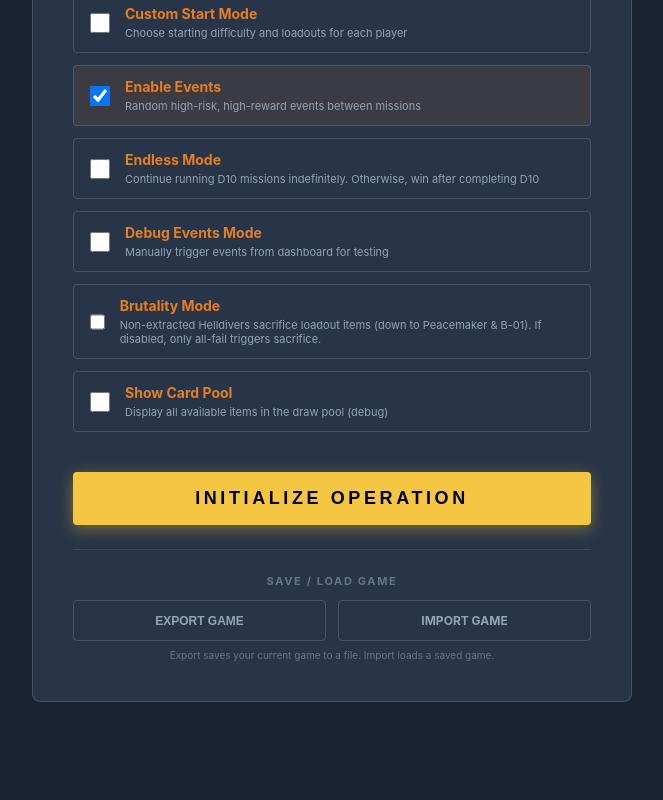
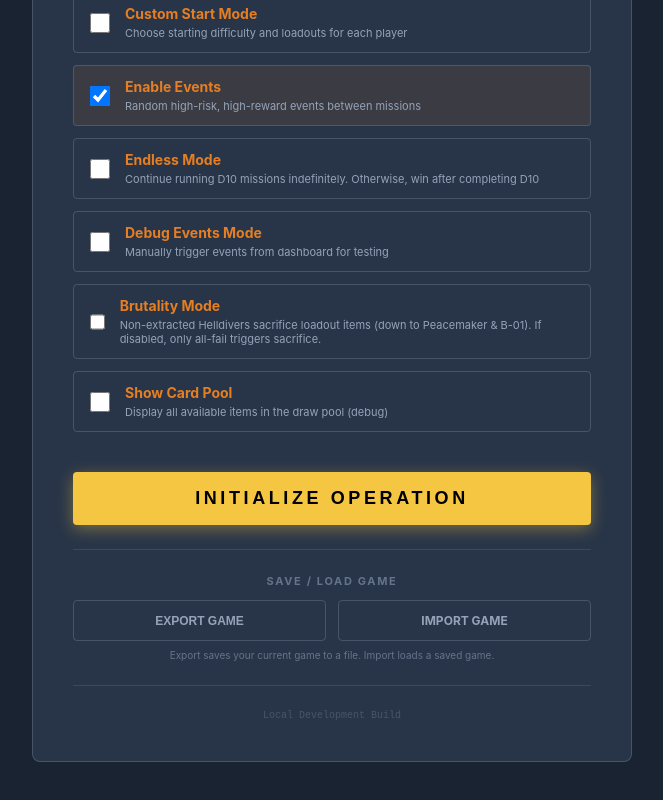
Before and after one commit to TheInsomnolent/helldrafters, a React (Create React App) app: page / in a window 1280 px wide. Shown: the part 1148-1948 px from the top of the page, without its empty margins (308-971 px from the left). Built offline with nearby package versions, Linux system fonts and the light colour scheme; the HTML template or start-up script is replaced by a standard one.

Commit message:
Add deployment id

```diff
--- a/src/App.js
+++ b/src/App.js
@@ -1222,6 +1222,21 @@ export default function HelldiversRoguelite() {
                 Export saves your current game to a file. Import loads a saved game.
               </p>
             </div>
+
+            {/* Build Info */}
+            <div style={{ marginTop: '24px', paddingTop: '24px', borderTop: '1px solid rgba(100, 116, 139, 0.3)', textAlign: 'center' }}>
+              <div style={{ fontSize: '10px', color: '#475569', fontFamily: 'monospace' }}>
+                {process.env.REACT_APP_BUILD_TIME && (
+                  <div>Build: {process.env.REACT_APP_BUILD_TIME}</div>
+                )}
+                {process.env.REACT_APP_COMMIT_SHA && (
+                  <div>Commit: {process.env.REACT_APP_COMMIT_SHA.substring(0, 7)}</div>
+                )}
+                {!process.env.REACT_APP_BUILD_TIME && !process.env.REACT_APP_COMMIT_SHA && (
+                  <div>Local Development Build</div>
+                )}
+              </div>
+            </div>
           </div>
 
           {/* Debug Rarity Weight Visualization */}
```
